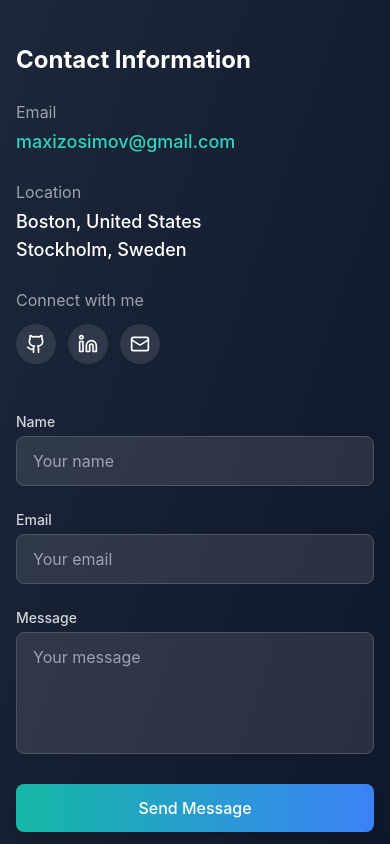
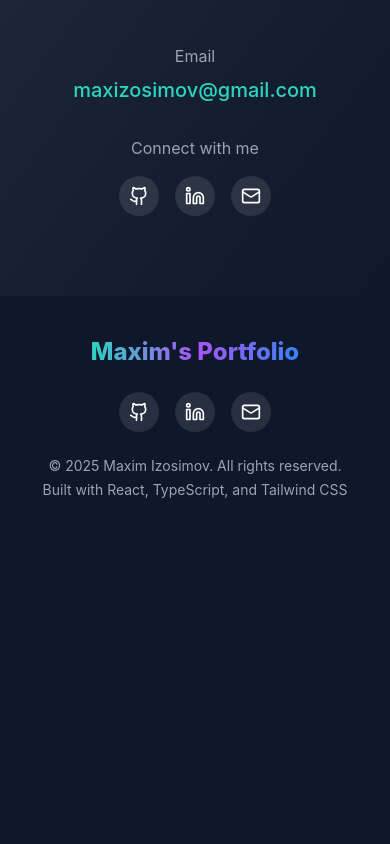
Before and after one commit to maxizosimov/maxizosimov.github.io, a React (Vite) app: page / in a window 390 px wide. Shown: the part 5740-6584 px from the top of the page. After the commit the page ends 6280 px from the top, so only its background shows below. Built offline with nearby package versions, Linux system fonts and the light colour scheme.

Commit message:
remnoving get in touch

```diff
--- a/src/sections/Contact.tsx
+++ b/src/sections/Contact.tsx
@@ -9,90 +9,29 @@ const Contact: React.FC = () => {
       <div className="container mx-auto px-4 md:px-6">
         <SectionHeading
           title="Get In Touch"
-          subtitle="Interested in working together? Feel free to reach out!"
+          subtitle="Feel free to reach out through email or social media!"
           centered
         />
 
-        <div className="max-w-4xl mx-auto">
-          <div className="grid grid-cols-1 md:grid-cols-2 gap-12">
-            {/* Contact Info */}
+        <div className="max-w-2xl mx-auto text-center">
+          <div className="space-y-8">
             <div>
-              <h3 className="text-2xl font-bold mb-6">Contact Information</h3>
-
-              <div className="space-y-6">
-                <div>
-                  <p className="text-gray-400 mb-1">Email</p>
+              <p className="text-gray-400 mb-2">Email</p>
               <a
                 href="mailto:maxizosimov@gmail.com"
-                    className="text-lg font-medium text-teal-400 hover:text-teal-300 transition-colors"
+                className="text-xl font-medium text-teal-400 hover:text-teal-300 transition-colors"
               >
                 maxizosimov@gmail.com
               </a>
             </div>
 
             <div>
-                  <p className="text-gray-400 mb-1">Location</p>
-                  <p className="text-lg font-medium">Boston, United States</p>
-                  <p className="text-lg font-medium">Stockholm, Sweden</p>
-                </div>
-
-                <div>
-                  <p className="text-gray-400 mb-3">Connect with me</p>
-                  <div className="flex gap-3">
+              <p className="text-gray-400 mb-4">Connect with me</p>
+              <div className="flex justify-center gap-4">
                 {SOCIAL_LINKS.map((social, index) => (
                   <SocialButton key={index} social={social} />
                 ))}
               </div>
-                </div>
-              </div>
-            </div>
-
-            {/* Contact Form */}
-            <div>
-              <form className="space-y-6">
-                <div>
-                  <label htmlFor="name" className="block text-sm font-medium text-gray-300 mb-1">
-                    Name
-                  </label>
-                  <input
-                    type="text"
-                    id="name"
-                    className="w-full px-4 py-3 bg-white/10 border border-gray-600 rounded-lg focus:outline-none focus:ring-2 focus:ring-teal-500 text-white"
-                    placeholder="Your name"
-                  />
-                </div>
-
-                <div>
-                  <label htmlFor="email" className="block text-sm font-medium text-gray-300 mb-1">
-                    Email
-                  </label>
-                  <input
-                    type="email"
-                    id="email"
-                    className="w-full px-4 py-3 bg-white/10 border border-gray-600 rounded-lg focus:outline-none focus:ring-2 focus:ring-teal-500 text-white"
-                    placeholder="Your email"
-                  />
-                </div>
-
-                <div>
-                  <label htmlFor="message" className="block text-sm font-medium text-gray-300 mb-1">
-                    Message
-                  </label>
-                  <textarea
-                    id="message"
-                    rows={4}
-                    className="w-full px-4 py-3 bg-white/10 border border-gray-600 rounded-lg focus:outline-none focus:ring-2 focus:ring-teal-500 text-white resize-none"
-                    placeholder="Your message"
-                  />
-                </div>
-
-                <button
-                  type="submit"
-                  className="w-full px-6 py-3 bg-gradient-to-r from-teal-500 to-blue-500 hover:from-teal-600 hover:to-blue-600 text-white font-medium rounded-lg shadow-lg hover:shadow-xl transition-all duration-300"
-                >
-                  Send Message
-                </button>
-              </form>
             </div>
           </div>
         </div>
```
Lines whose indentation alone changed are shown as unchanged.
